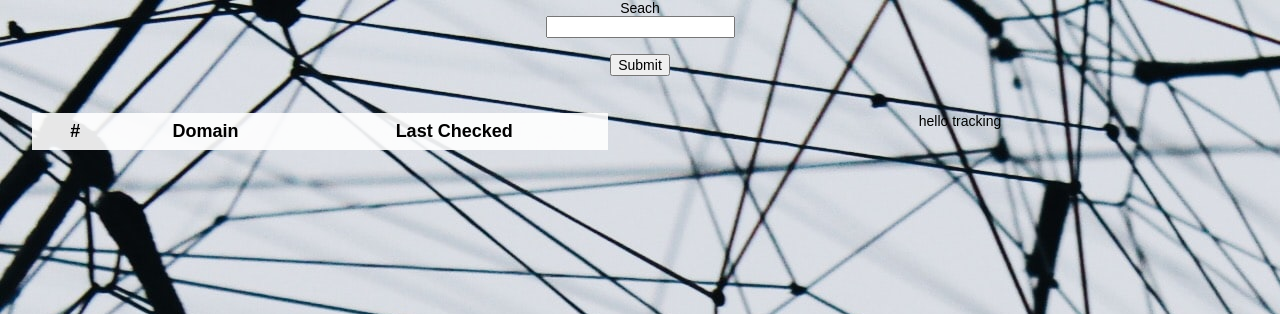
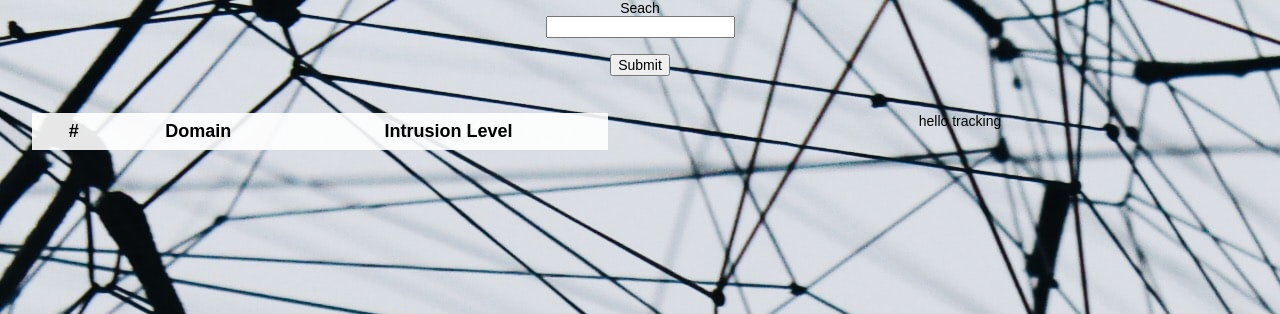
Before and after one commit to PolMesegue/eprivo, a PHP site: page / in a window 1280 px wide. Shown: the top 314 px of the page. Run offline with PHP 8.4, Linux system fonts and the light colour scheme; data that the repository does not hold is empty.

Commit message:
minor changes

```diff
--- a/index.php
+++ b/index.php
@@ -84,7 +84,7 @@ $result = mysqli_query($link, $sql);
                 <tr>
                     <th>#</th>
                     <th>Domain</th>
-                    <th>Last Checked</th>
+                    <th>Intrusion Level</th>
                 </tr>
                 <?php
                 while ($row = mysqli_fetch_assoc($result)) {
```
